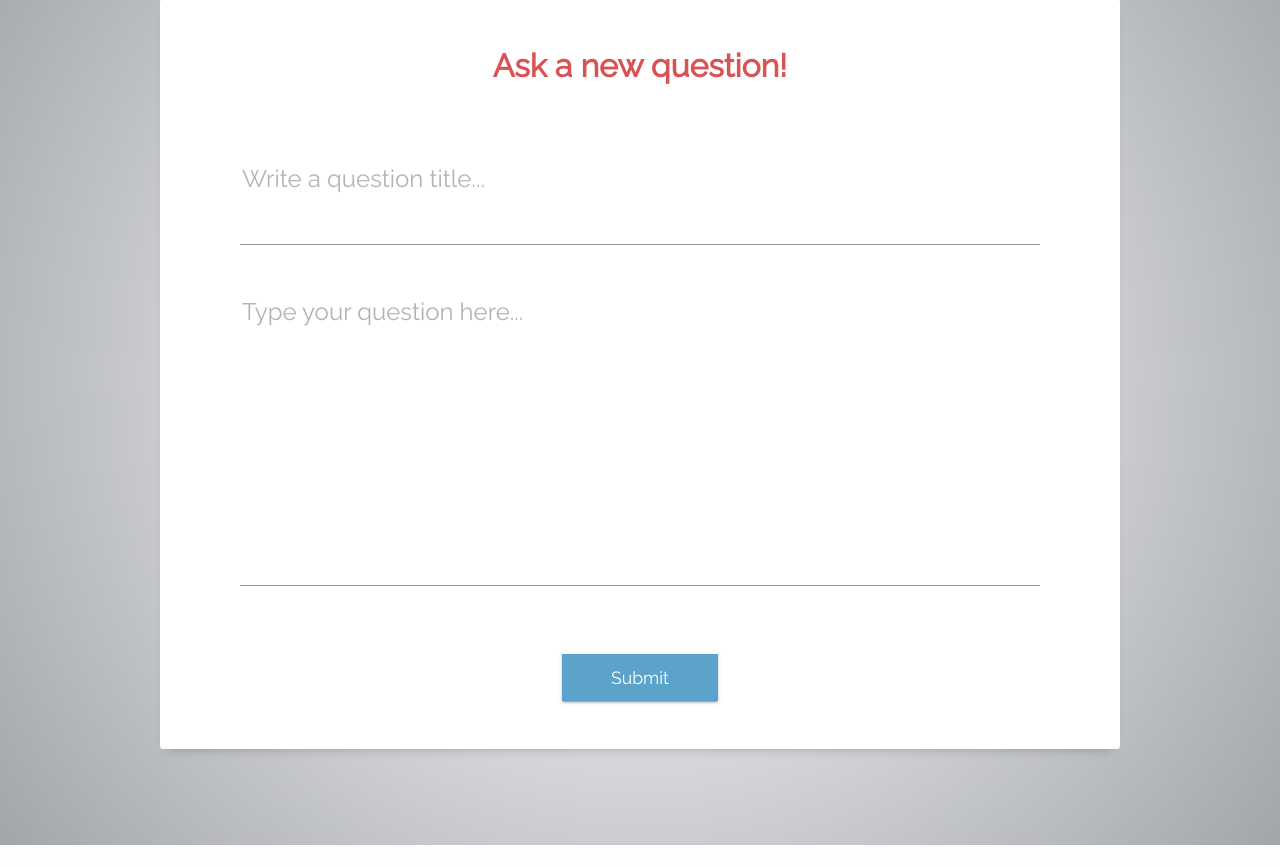
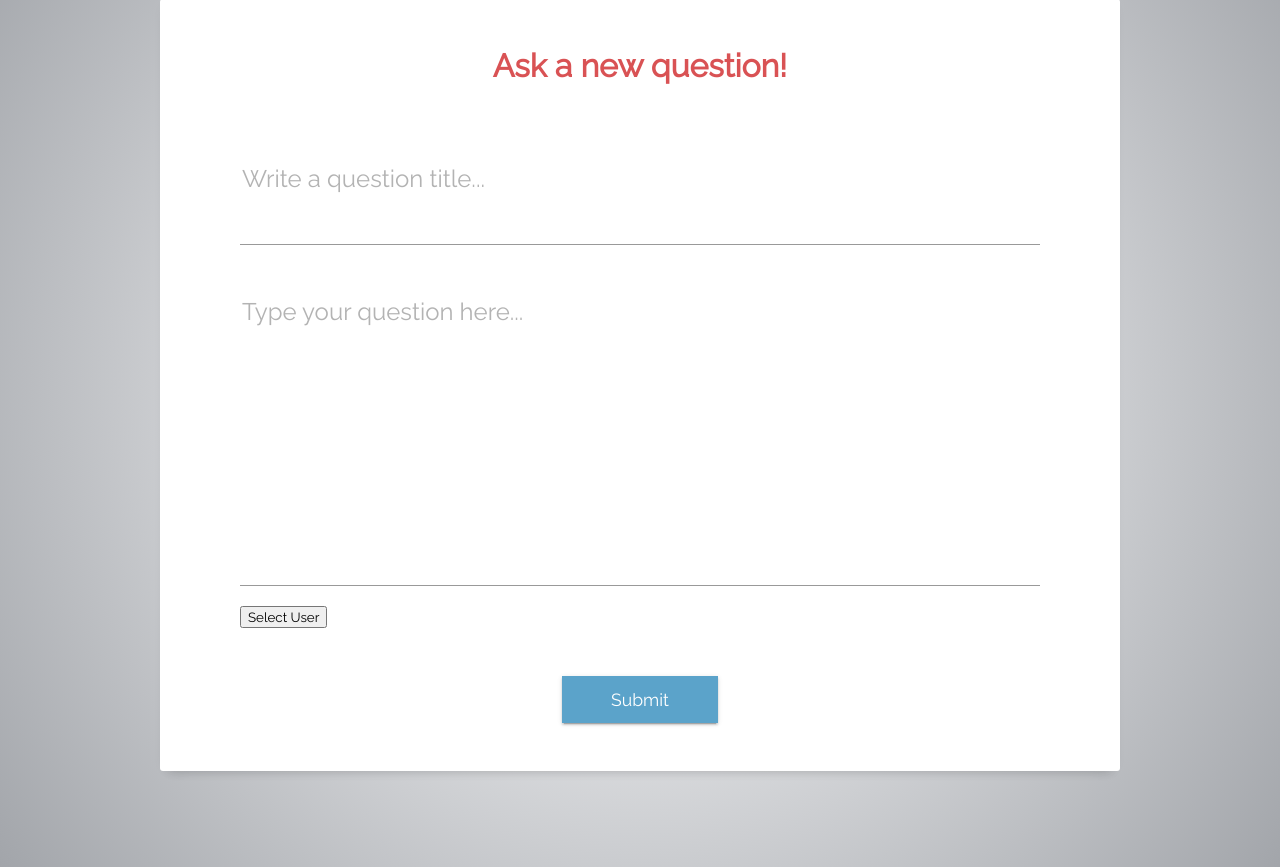
Before and after one commit to gabee1987/3rd_TW_week_StormCoders_AskMate_with_SQL, a Flask app: page /question/new in a window 1280 px wide. Shown: the part 97-964 px from the top of the page. Before the commit the page ends 942 px from the top, so only its background shows below. Run offline with Flask 2, Linux system fonts and the light colour scheme; data that the repository does not hold is empty; some libraries are stand-ins or nearby versions.

Commit message:
binding question to user

```diff
--- a/db_manager.py
+++ b/db_manager.py
@@ -4,7 +4,7 @@
 '''
 
 import psycopg2
-from local_config import *
+from local_config2 import *
 
 
 def query_execute(query, data_to_modify=None, return_data='all_data'):
--- a/local_config.py
+++ /dev/null
@@ -1,4 +0,0 @@
-DATABASE = 'gabee'
-USER = 'gabee'
-PASSWORD = 'mamalaz1'
-HOST = 'localhost'
--- /dev/null
+++ b/local_config2.py
@@ -0,0 +1,4 @@
+DATABASE = 'freka'
+USER = 'freka'
+PASSWORD = 'N4r4ncss4rg4'
+HOST = 'localhost'
--- a/main.py
+++ b/main.py
@@ -41,7 +41,9 @@ def new_question():
     '''
         Displays the question form page.
     '''
-    return render_template('question_form.html')
+    query = get_all_users
+    users = query_execute(query, 'all_data')
+    return render_template('question_form.html', users=users)
 
 
 @app.route('/new_question', methods=['POST'])
@@ -52,8 +54,9 @@ def add_new_question():
     dt = datetime.now().strftime("%Y-%m-%d %H:%M:%S")
     question_title = request.form['q_title']
     question_message = request.form['q_message']
+    user_select = request.form['chose_user']
     query = insert_new_question
-    data_to_modify = (dt, 0, 0, question_title, question_message, 0, 1)
+    data_to_modify = (dt, 0, 0, question_title, question_message, 0, 1, user_select)
     query_execute(query, data_to_modify, 'no_data')
     return redirect("/")
 
--- a/queries.py
+++ b/queries.py
@@ -49,3 +49,5 @@ select_from_answer = ("""SELECT answer.message
 select_users = """SELECT first_name, last_name, username, birth_date, email, reputation\
                 FROM users\
                 ORDER BY id;"""
+
+get_all_users = """SELECT username, id FROM users"""
--- a/templates/question_form.html
+++ b/templates/question_form.html
@@ -31,6 +31,12 @@
                         <textarea name="q_message" minlength="10" required="required"></textarea>
                         <label class="control-label" for="textarea">Type your question here...</label><i class="bar"></i>
                     </div>
+                    <div class="dropdown">
+                        <button name="chose_user" class="dropbtn">Select User</button>
+                        <div class="dropdown-content">
+
+                        </div>
+                    </div>
                 <div class="button-container">
                     <button class="button" type="submit" value="submit"><span>Submit</span></button>
                 </div>
```
